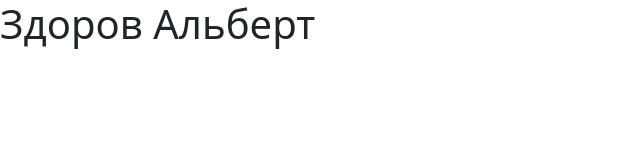
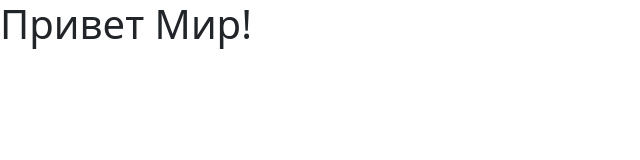
Before and after one commit to TimurGalanin/Galanin.T.R, a plain HTML site: page index.html in a window 1280 px wide. Shown: the whole page, without its empty margins (0-640 px from the left). Drawn offline with nearby package versions, Linux system fonts and the light colour scheme.

Commit message:
first commit

```diff
--- a/index.html
+++ b/index.html
@@ -11,7 +11,7 @@
     <title>Привет мир!</title>
   </head>
   <body>
-    <h1>Здоров Альберт</h1>
+    <h1>Привет Мир!</h1>
 
     <!-- Дополнительный JavaScript; выберите один из двух! -->
 
```
